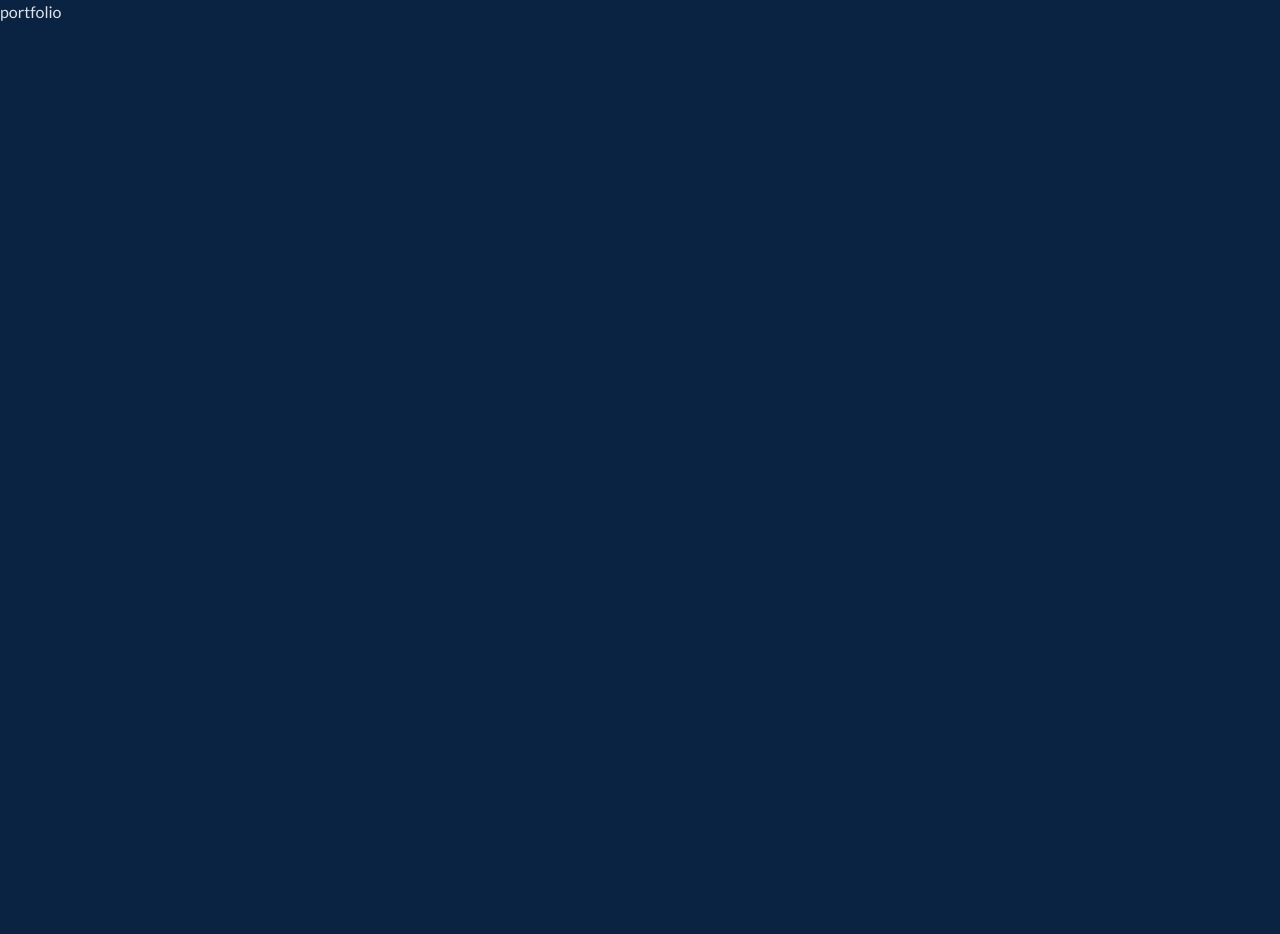
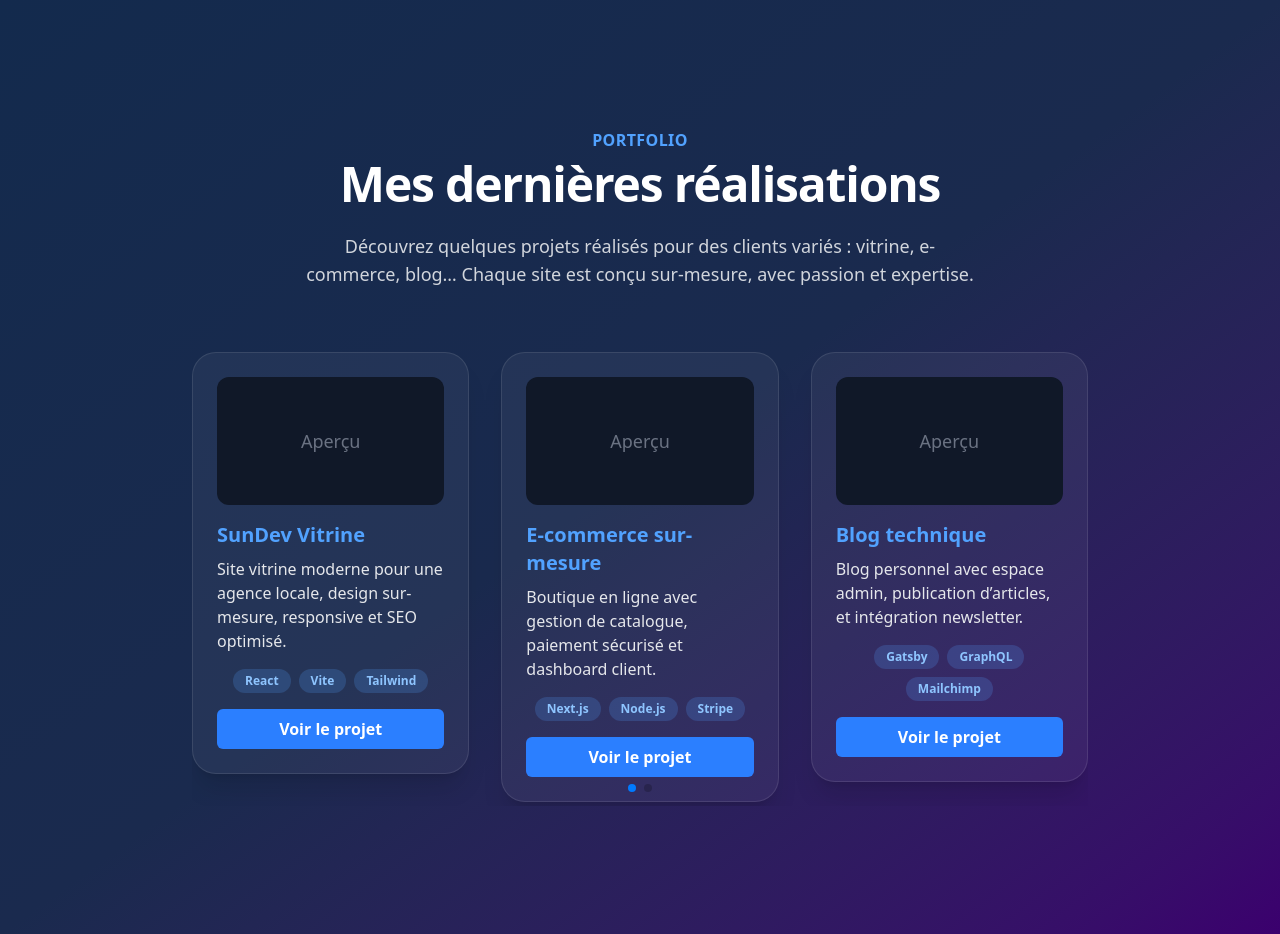
Before and after one commit to Sullivankow/portfolio, a React (Vite) app: page /portfolio in a window 1280 px wide. Before the commit the page ends 800 px from the top, so only its background shows below. Built offline with nearby package versions, Linux system fonts and the light colour scheme.

Commit message:
Ajout realisation + pagination et scroll horizontal ok

```diff
--- a/package.json
+++ b/package.json
@@ -14,6 +14,7 @@
     "react": "^19.2.0",
     "react-dom": "^19.2.0",
     "react-router-dom": "^7.10.1",
+    "swiper": "^12.0.3",
     "tailwindcss": "^4.1.17"
   },
   "devDependencies": {
--- a/src/App.jsx
+++ b/src/App.jsx
@@ -26,8 +26,8 @@ function App() {
             <Hero />
             <About />
             <Process />
+            <Portfolio />
             <Services />
-            <Portfolio />
             <Contact />
             <Faq />
             <Footer />
--- a/src/components/hero.tsx
+++ b/src/components/hero.tsx
@@ -30,8 +30,8 @@ const strengths = [
 const navLinks = [
   { name: "Accueil", href: "#home" },
   { name: "À propos", href: "#about" },
+  { name: "Réalisations", href: "#projects" },
   { name: "Services", href: "#services" },
-  { name: "Projets", href: "#projects" },
   { name: "FAQ", href: "#faq" },
 
 ];
--- a/src/components/portfolio.tsx
+++ b/src/components/portfolio.tsx
@@ -1,9 +1,114 @@
+import useRevealOnScroll from '../hooks/useRevealOnScroll';
+
+import { Swiper, SwiperSlide } from 'swiper/react';
+import { Pagination } from 'swiper/modules';
+import 'swiper/css';
+import 'swiper/css/navigation';
+import 'swiper/css/pagination';
 
 
-function portfolio() {
+// Tableau des projets à présenter dans le portfolio
+const projects = [
+  {
+    name: 'SunDev Vitrine',
+    image: '/images/vitrine.jpg', // à remplacer par tes images
+    description: "Site vitrine moderne pour une agence locale, design sur-mesure, responsive et SEO optimisé.",
+    stack: ['React', 'Vite', 'Tailwind'],
+    link: '#',
+  },
+  {
+    name: 'E-commerce sur-mesure',
+    image: '/images/ecommerce.jpg',
+    description: "Boutique en ligne avec gestion de catalogue, paiement sécurisé et dashboard client.",
+    stack: ['Next.js', 'Node.js', 'Stripe'],
+    link: '#',
+  },
+  {
+    name: 'Blog technique',
+    image: '/images/blog.jpg',
+    description: "Blog personnel avec espace admin, publication d’articles, et intégration newsletter.",
+    stack: ['Gatsby', 'GraphQL', 'Mailchimp'],
+    link: '#',
+  },
+  {
+    name: 'Application mobile RH',
+    image: '/images/mobile.jpg',
+    description: "App mobile pour la gestion des congés et plannings, notifications push et interface intuitive.",
+    stack: ['React Native', 'Expo', 'Firebase'],
+    link: '#',
+  },
+];
+
+// Composant principal Portfolio
+export default function Portfolio() {
+  // Hook d’animation au scroll
+  const [ref, visible] = useRevealOnScroll<HTMLElement>();
   return (
-    <div>portfolio</div>
-  )
+    <section
+      id="portfolio"
+      ref={ref}
+      // Fond dégradé bleu, texte blanc, animation slide-in
+      className={`relative isolate bg-gradient-to-br from-[#132a4d] via-[#1a2a4e] to-[#3B006E] px-6 py-24 sm:py-32 lg:px-8 text-white font-sans ${visible ? 'animate-slide-in' : 'opacity-0'}`}
+    >
+      {/* Titre et introduction */}
+      <div id="projects" className="mx-auto max-w-4xl text-center">
+        <h2 className="text-base font-semibold text-blue-400 tracking-wide uppercase">Portfolio</h2>
+        <p className="mt-2 text-4xl font-bold tracking-tight text-white sm:text-5xl">
+          Mes dernières réalisations
+        </p>
+      </div>
+      <p className="mx-auto mt-6 max-w-2xl text-center text-lg text-gray-300">
+        Découvrez quelques projets réalisés pour des clients variés : vitrine, e-commerce, blog… Chaque site est conçu sur-mesure, avec passion et expertise.
+      </p>
+      {/* Carrousel Swiper des projets */}
+      <div className="mx-auto mt-16 max-w-4xl relative">
+        <Swiper
+          spaceBetween={32}
+          slidesPerView={1}
+          breakpoints={{
+            640: { slidesPerView: 1 },
+            768: { slidesPerView: 2 },
+            1024: { slidesPerView: 3 },
+          }}
+          navigation={false}
+          pagination={{ clickable: true }}
+          modules={[Pagination]}
+          grabCursor={true}
+          className="pb-12"
+        >
+
+          {projects.map((project) => (
+            <SwiperSlide key={project.name}>
+              <div className="bg-white/5 border border-white/10 rounded-3xl p-6 flex flex-col h-full justify-between shadow-xl transition duration-300 hover:scale-[1.03] hover:shadow-2xl">
+                {/* Image du projet */}
+                <div className="mb-4 rounded-xl overflow-hidden aspect-video bg-gray-900 flex items-center justify-center">
+                  {/* Remplacer par <img src={project.image} ... /> si images réelles */}
+                  <span className="text-gray-500 text-lg">Aperçu</span>
+                </div>
+                {/* Titre */}
+                <h3 className="text-xl font-bold text-blue-400 mb-2">{project.name}</h3>
+                {/* Description */}
+                <p className="text-base text-gray-200 mb-4">{project.description}</p>
+                {/* Stack utilisée */}
+                <div className="flex flex-wrap gap-2 mb-4 justify-center">
+                  {project.stack.map((tech) => (
+                    <span key={tech} className="bg-blue-400/20 text-blue-300 px-3 py-1 rounded-full text-xs font-semibold">{tech}</span>
+                  ))}
+                </div>
+                {/* Lien vers le projet */}
+                <a
+                  href={project.link}
+                  target="_blank"
+                  rel="noopener noreferrer"
+                  className="mt-auto bg-blue-500 text-white rounded-md px-4 py-2 font-semibold hover:bg-blue-400 transition-colors duration-200 text-center"
+                >
+                  Voir le projet
+                </a>
+              </div>
+            </SwiperSlide>
+          ))}
+        </Swiper>
+      </div>
+    </section>
+  );
 }
-
-export default portfolio
```
Also changed, not shown: 1 other file (tests, documents, lock files or other folders).
